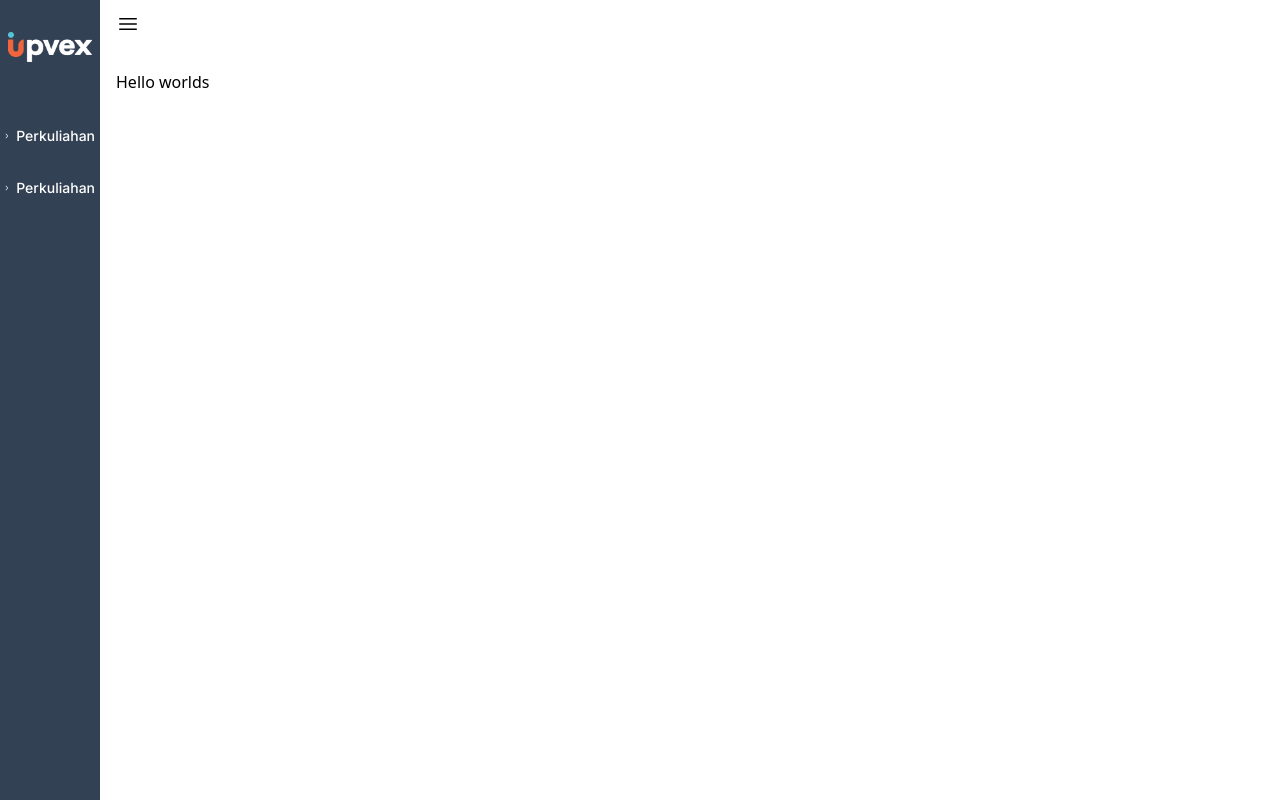
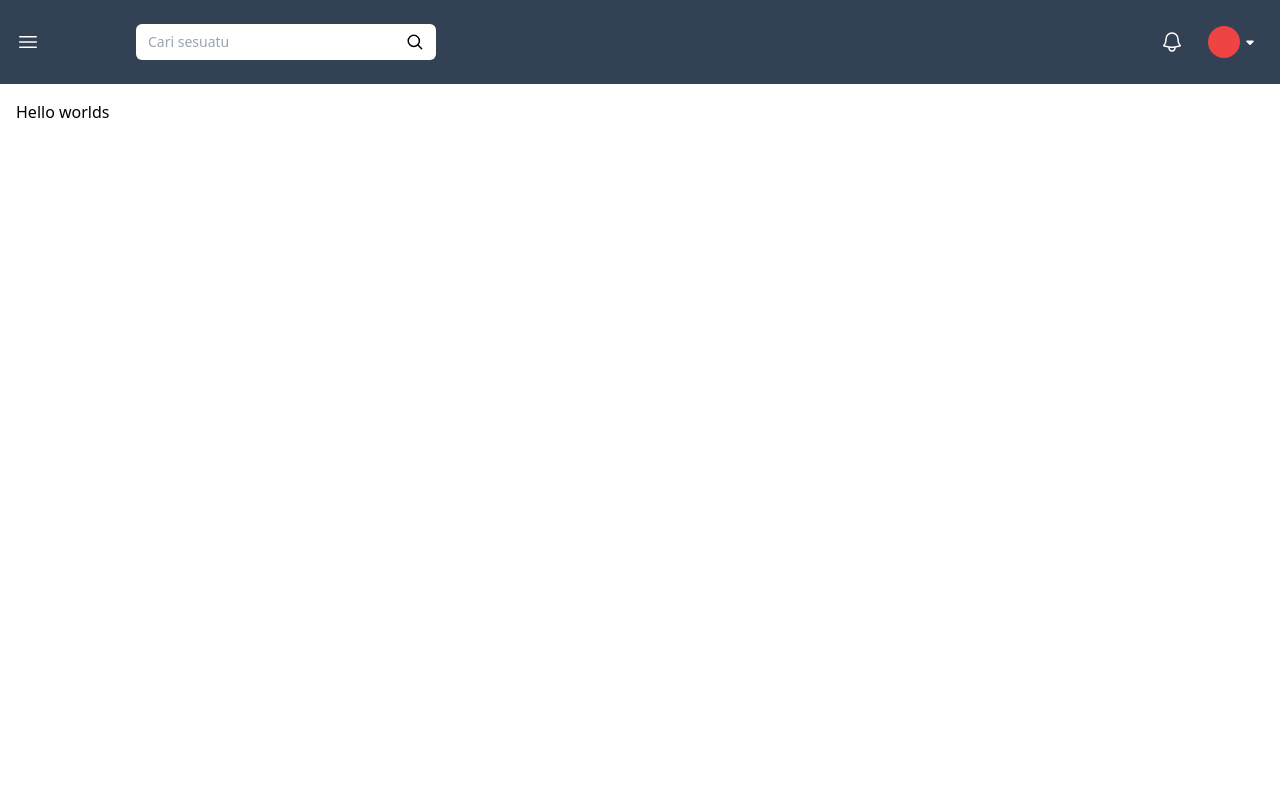
Before and after one commit to AlvinSetyaPranata/simat-new, a React (Vite) app: page / in a window 1280 px wide. Built offline with nearby package versions, Linux system fonts and the light colour scheme.

Commit message:
Created animated option on profile options

```diff
--- a/src/components/Atoms/Navbar.jsx
+++ b/src/components/Atoms/Navbar.jsx
@@ -1,13 +1,58 @@
-import React from 'react'
+import React, { useState } from 'react'
 
 export default function Navbar({ onClick }) {
+
+    const [accountBoxActive, setAccountBoxActive] = useState(false)
+
     return (
-        <div className='w-full py-3 px-4 box-border'>
+        <div className='w-full bg-slate-700 py-6 px-4 box-border flex gap-24'>
             <button onClick={onClick}>
-                <svg xmlns="http://www.w3.org/2000/svg" fill="none" viewBox="0 0 24 24" strokeWidth={1.5} stroke="currentColor" className="w-6 h-6">
+                <svg xmlns="http://www.w3.org/2000/svg" viewBox="0 0 24 24" strokeWidth={1.5} stroke="white" className="w-6 h-6">
                     <path strokeLinecap="round" strokeLinejoin="round" d="M3.75 6.75h16.5M3.75 12h16.5m-16.5 5.25h16.5" />
                 </svg>
             </button>
+
+            {/* search bar */}
+            <div className='w-[300px] rounded-md bg-white py-2 px-3 flex items-center gap-x-3'>
+                <input type="text" placeholder="Cari sesuatu" className='outline-none w-full text-sm' />
+                <svg xmlns="http://www.w3.org/2000/svg" fill="none" viewBox="0 0 24 24" strokeWidth={2} stroke="currentColor" className="w-5 h-5">
+                    <path strokeLinecap="round" strokeLinejoin="round" d="M21 21l-5.197-5.197m0 0A7.5 7.5 0 105.196 5.196a7.5 7.5 0 0010.607 10.607z" />
+                </svg>
+            </div>
+
+
+            {/* account widgets */}
+
+            <div className='flex items-center justify-end flex-1 px-2 gap-x-6'>
+                <svg xmlns="http://www.w3.org/2000/svg" fill="none" viewBox="0 0 24 24" strokeWidth={1.5} stroke="white" className="w-6 h-6">
+                    <path strokeLinecap="round" strokeLinejoin="round" d="M14.857 17.082a23.848 23.848 0 005.454-1.31A8.967 8.967 0 0118 9.75v-.7V9A6 6 0 006 9v.75a8.967 8.967 0 01-2.312 6.022c1.733.64 3.56 1.085 5.455 1.31m5.714 0a24.255 24.255 0 01-5.714 0m5.714 0a3 3 0 11-5.714 0" />
+                </svg>
+
+
+                {/* account button action group */}
+                <div className='relative'>
+                    <button className='flex items-center gap-1' onClick={() => setAccountBoxActive(true)}>
+                        {/* account image */}
+                        <div className='rounded-full p-4 bg-red-500'></div>
+                        <svg xmlns="http://www.w3.org/2000/svg" className='w-3 h-3 rotate-180' viewBox="0 0 320 512"><path d="M182.6 137.4c-12.5-12.5-32.8-12.5-45.3 0l-128 128c-9.2 9.2-11.9 22.9-6.9 34.9s16.6 19.8 29.6 19.8H288c12.9 0 24.6-7.8 29.6-19.8s2.2-25.7-6.9-34.9l-128-128z" fill='white' /></svg>
+                    </button>
+
+                    {/* options popover */}
+                    <div className={`bg-white rounded-md py-3 p-4 absolute right-1 top-12 text-sm w-max shadow-2xl ring-1 ring-black ring-opacity-5 ${accountBoxActive ? 'grid' : 'hidden'} z-30`}>
+                        <p className='w-full font-semibold'>Hai, Alvin</p>
+
+                        <div className='grid mt-4 gap-2'>
+                            <button className='text-left'>Akun Anda</button>
+                            <button className='text-left'>Pengaturan</button>
+                            <button className='text-left'>Kunci Layar</button>
+                        </div>
+                    </div>
+
+
+                </div>
+                {/* div that listen to change options popover state */}
+                <div className={`absolute w-full h-full left-0 top-0 bg-transparent z-20 ${accountBoxActive ? 'block' : 'hidden'}`} onClick={() => setAccountBoxActive(false)}></div>
+            </div>
         </div>
     )
 }
--- a/src/components/Molecules/SideDropdown.jsx
+++ b/src/components/Molecules/SideDropdown.jsx
@@ -6,7 +6,7 @@ export default function SideDropdown({buttonProps, subMenus}) {
   return (
     <div className='py-4'>
         <SideButton {...buttonProps}/>
-        <div className={`grid gap-6 px-6 w-full mt-6 text-sm overflow-y-hidden ${buttonProps.active ? 'h-max block' : 'h-0 hidden'}`}>
+        <div className={`grid gap-6 px-8 w-full mt-6 text-sm overflow-y-hidden ${buttonProps.active ? 'h-max block' : 'h-0 hidden'}`}>
             {subMenus.map((name, key) => (
                 <button className='w-full text-left font-normal' key={key}>{name}</button>
             ))
--- a/src/components/Organisms/Sidebar.jsx
+++ b/src/components/Organisms/Sidebar.jsx
@@ -2,7 +2,7 @@ import React, { useState } from 'react'
 import Logo from '../../assets/logo-light.png'
 import SideDropdown from '../Molecules/SideDropdown'
 
-export default function Sidebar({expanded}) {
+export default function Sidebar({ expanded }) {
 
     const [active, setActive] = useState(0)
 
@@ -18,7 +18,9 @@ export default function Sidebar({expanded}) {
 
 
     return (
-        <div className={`${expanded ? 'w-[240px]' : 'w-[100px]'} bg-slate-700 min-h-screen text-sm text-white font-medium font-primary`}>
+        <div className={`${expanded ? 'w-[240px]' : 'w-0'} transition-all duration-500 ease-in-out bg-slate-700 min-h-screen text-sm text-white font-medium font-primary`}>
+            {/* group for hidden whenever its not expanded */}
+            <div className={`${expanded ? 'block' : 'hidden'}`}>
                 {/* logo */}
                 <div className='flex justify-center w-full pt-8'>
                     <img src={Logo} alt="logo" className='h-[30px]' />
@@ -27,8 +29,9 @@ export default function Sidebar({expanded}) {
                 {/* nav-content */}
 
                 <div className="pt-12">
-                <SideDropdown buttonProps={{onClick: () => handleOnClick(1), active: isActive(1)}} subMenus={['Jadwal Mengajar', 'Daftar Kelas', 'Daftar Mahasiswa']}/>
-                <SideDropdown buttonProps={{onClick: () => handleOnClick(2), active: isActive(2)}} subMenus={['Jadwal Mengajar', 'Daftar Kelas', 'Daftar Mahasiswa']}/>
+                    <SideDropdown buttonProps={{ onClick: () => handleOnClick(1), active: isActive(1) }} subMenus={['Jadwal Mengajar', 'Daftar Kelas', 'Daftar Mahasiswa']} />
+                    <SideDropdown buttonProps={{ onClick: () => handleOnClick(2), active: isActive(2) }} subMenus={['Jadwal Mengajar', 'Daftar Kelas', 'Daftar Mahasiswa']} />
+                </div>
             </div>
         </div>
     )
--- a/src/pages/App.jsx
+++ b/src/pages/App.jsx
@@ -8,7 +8,7 @@ function App() {
   return (
     <div className="flex">
      <Sidebar expanded={sidebarExpanded}/>
-     <div>
+     <div className="w-full">
       <Navbar onClick={() => setSidebarExpanded(state => !state)} />
       <div className="pt-4 px-4">
         <p>Hello worlds</p>
```
Lines whose indentation alone changed are shown as unchanged.
